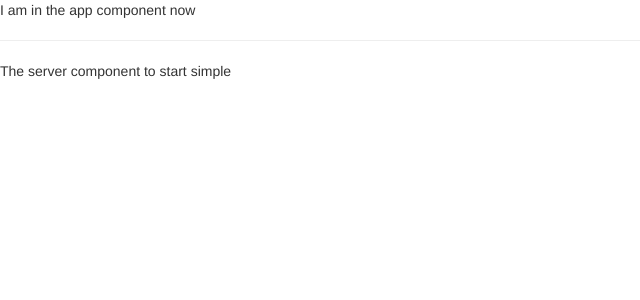
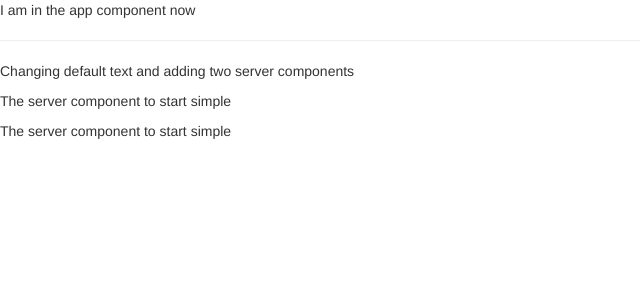
Before and after one commit to DevinAnnunzio/FirstAngularDemoProj, an Angular app: page / in a window 1280 px wide. Shown: the top 300 px of the page, without its empty margins (0-640 px from the left). Built offline with nearby package versions, Linux system fonts and the light colour scheme.

Commit message:
Feat: creating component using cli and nesting components

```diff
--- a/src/app/app.component.html
+++ b/src/app/app.component.html
@@ -12,7 +12,7 @@
 
  <p>I am in the app component now</p>
  <hr>
- <app-server></app-server>
+ <app-servers></app-servers>
 
 <!-- * * * * * * * * * * * * * * * * * * * * * * * * * * * * * * * -->
 <!-- * * * * * * * * * * * The content above * * * * * * * * * * * -->
--- a/src/app/app.module.ts
+++ b/src/app/app.module.ts
@@ -4,11 +4,13 @@
 
 import { AppComponent } from './app.component';
 import { ServerComponent } from './server/server.component';
+import { ServersComponent } from './servers/servers.component';
 
 @NgModule({
   declarations: [
     AppComponent,
-    ServerComponent
+    ServerComponent,
+    ServersComponent
   ],
   imports: [
     BrowserModule,
--- /dev/null
+++ b/src/app/servers/servers.component.html
@@ -0,0 +1,3 @@
+<p>Changing default text and adding two server components</p>
+<app-server></app-server>
+<app-server></app-server>
```
Also changed, not shown: src/app/servers/servers.component.ts (added, +10 -0 lines), src/app/servers/servers.component.css (added), 1 other file (tests, documents, lock files or other folders).
